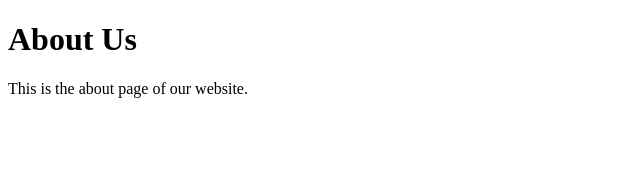
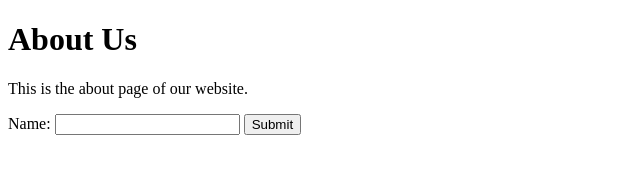
Before and after one commit to Narendrareddy-26/practice_project, a plain HTML site: page website-practice/about.html in a window 1280 px wide. Shown: the whole page, without its empty margins (0-640 px from the left). Drawn offline with Linux system fonts and the light colour scheme.

Commit message:
updated file

```diff
--- a/website-practice/about.html
+++ b/website-practice/about.html
@@ -8,5 +8,10 @@
 <body>
     <h1>About Us</h1>
     <p>This is the about page of our website.</p>
+    <form action="/submit" method="post">
+        <label for="name">Name:</label>
+        <input type="text" id="name" name="name">
+        <input type="submit" value="Submit">
+    </form>
 </body>
 </html>
```
